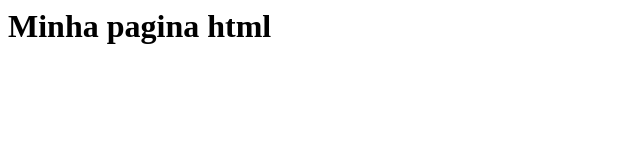
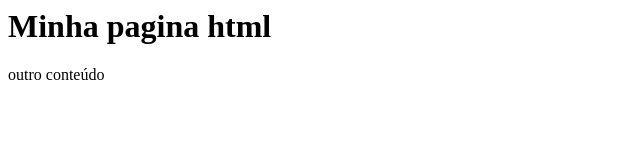
Before and after one commit to Suezio/gama-no-github, a plain HTML site: page index.html in a window 1280 px wide. Shown: the full height of the page, 0-640 px from the left. Drawn offline with Linux system fonts and the light colour scheme.

Commit message:
outro commit, dessa vez em master

```diff
--- a/index.html
+++ b/index.html
@@ -1,5 +1,6 @@
 <html>
     <body>
         <h1>Minha pagina html</h1>
+        <p>outro conteúdo</p>
     </body>
 </html>
```
